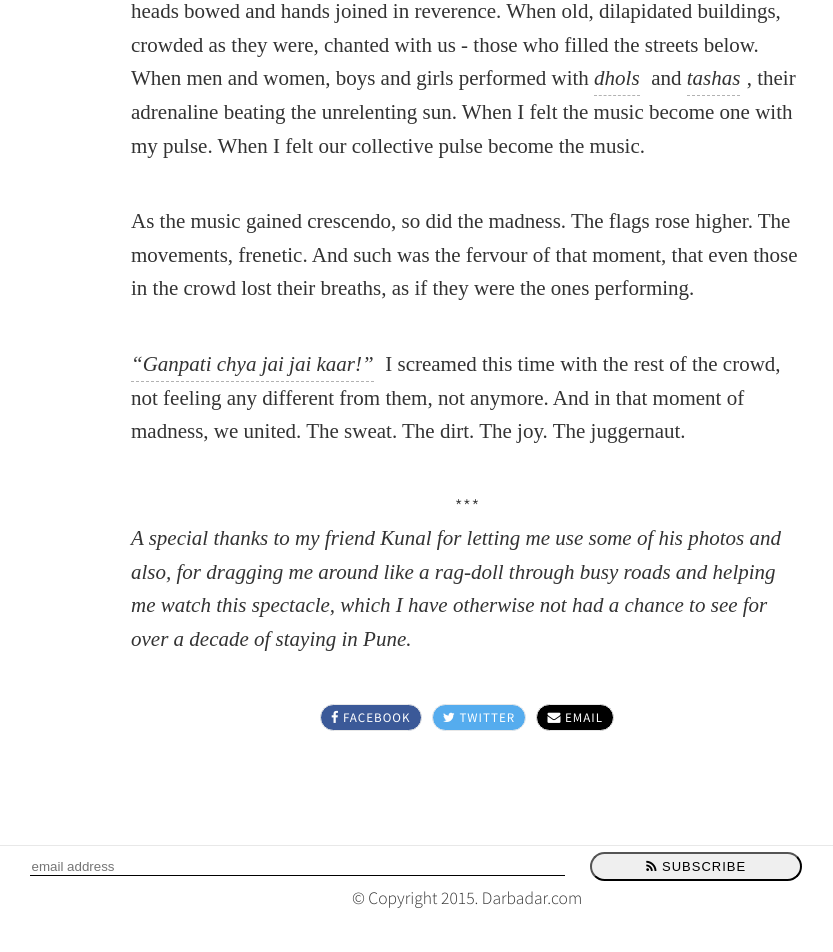
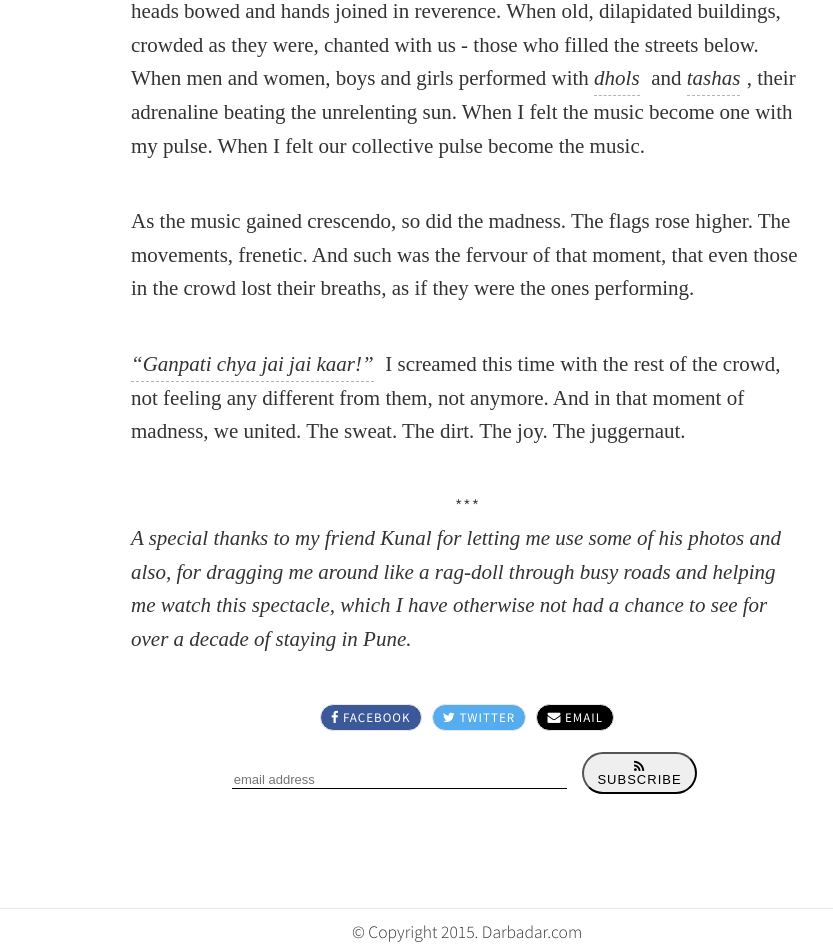
Before and after one commit to harshac/darbadar, a Jekyll site: the page built from _posts/2015-10-08-visarjan.md, in a window 1280 px wide. Shown: the part 4740-5692 px from the top of the page, without its empty margins (173-1006 px from the left). Built offline with Jekyll 4.4.1, drawn with Linux system fonts in a browser that asks for light colours; nearby versions of some CDN libraries; some web fonts are replaced; comment, search, counter and statistics services are not loaded; before the commit the page ends 5658 px from its top, so only the background shows below that.

Commit message:
Retsyling subscription

```diff
--- a/_layouts/default.html
+++ b/_layouts/default.html
@@ -15,7 +15,6 @@
 
     <div class="site-footer">
       <div class="wrapper">
-        {% include subscription.html %}
         <p><small>&copy; Copyright {{ site.time | date: '%Y' }}. Darbadar.com</small></p>
       </div>
     </div>
--- a/_layouts/post.html
+++ b/_layouts/post.html
@@ -41,6 +41,7 @@ layout: default
 
 	<footer class="post-footer">
 		{% include social-media.html %}
+		{% include subscription.html %}
 		{% include comments.html %}
 	</footer>
 	<script src="/assets/js/google-analytics.js"> </script>
--- a/_sass/_social-media.scss
+++ b/_sass/_social-media.scss
@@ -1,6 +1,6 @@
 .social-media-share {
   text-align: center;
-  margin-bottom: 4em;
+  margin-bottom: 1em;
 }
 a.share-btn {
   color: #fff;
--- a/_sass/_subscription.scss
+++ b/_sass/_subscription.scss
@@ -1,20 +1,16 @@
 #mce-EMAIL{
 	border: 0px !important;
 	border-bottom: 1px solid !important;
-	width: 50% !important;
-
+	width: 58% !important;
+	font-size: 13px !important;
 	&:focus {
-		border: 0px !important;
+		outline: 0 !important;
 	}
 
-	@include media-query($on-palm){
+	@include media-query-min($on-palm){
 		margin-right: 2% !important;
 		display: inline-block !important;
 	}
-	@include media-query($on-laptop) {
-		margin-right: 2% !important;
-  		display: inline-block !important;
-    }
 }
 
 #mc-embedded-subscribe{
@@ -32,4 +28,5 @@
 .subscription-form{
 	margin: auto;
 	padding-left: 15%;
+	margin-bottom: 4em;
 }
--- a/css/main.scss
+++ b/css/main.scss
@@ -27,6 +27,7 @@ $content-width:    1280px;
 $on-phone:		   360px;
 $on-palm:          600px;
 $on-laptop:        1280px;
+$on-laptop:        1280px;
 $box-width:        ($content-width - (4 * $spacing-unit)) / 3;
 $box-height:       $box-width / 1.6;
 
@@ -45,6 +46,12 @@ $box-height:       $box-width / 1.6;
     }
 }
 
+@mixin media-query-min($device) {
+    @media screen and (min-width: $device) {
+        @content;
+    }
+}
+
 
 
 // Import partials from `sass_dir` (defaults to `_sass`)
```
